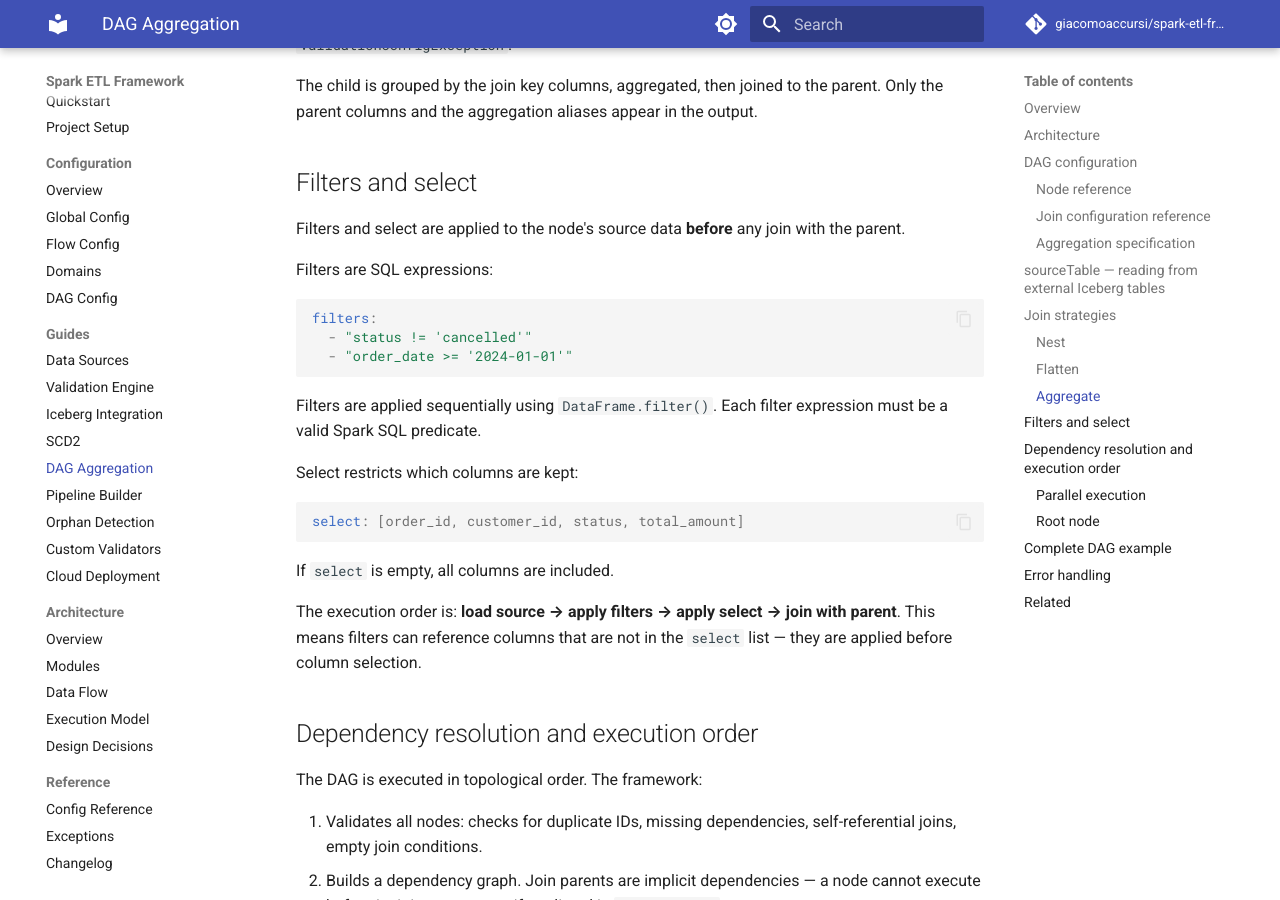
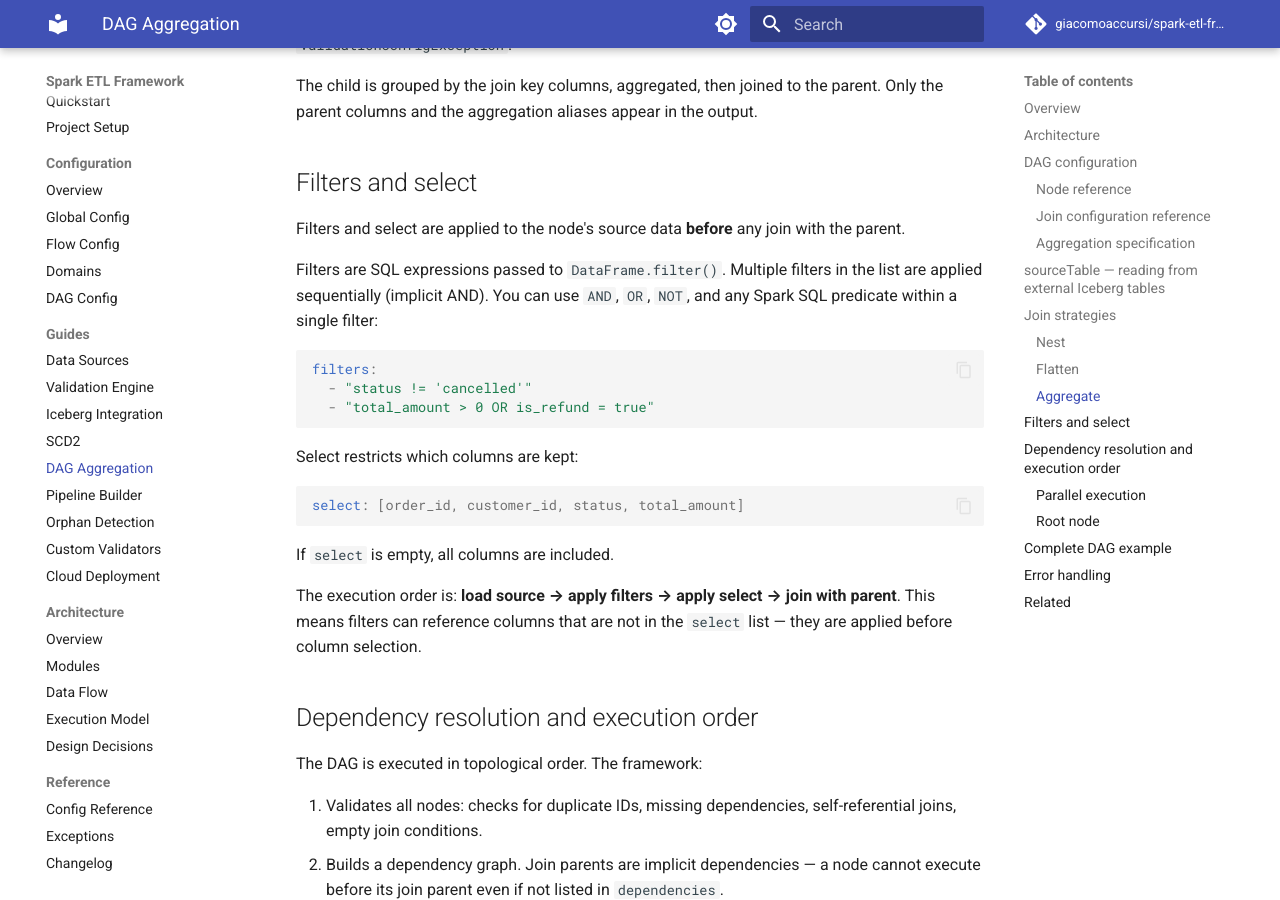
Before and after one commit to giacomoaccursi/Floe, an MkDocs documentation site: the page built from site-docs/guides/dag-aggregation.md, in a window 1280 px wide and 900 px high, scrolled down 6413 px. Built offline with MkDocs 1.6.1 and Material for MkDocs 9.7.7, drawn with Linux system fonts in a browser that asks for light colours; comment, search, counter and statistics services are not loaded.

Commit message:
docs(dag): show OR in filter example

````diff
--- a/site-docs/guides/dag-aggregation.md
+++ b/site-docs/guides/dag-aggregation.md
@@ -224,15 +224,13 @@ The child is grouped by the join key columns, aggregated, then joined to the par
 
 Filters and select are applied to the node's source data **before** any join with the parent.
 
-Filters are SQL expressions:
+Filters are SQL expressions passed to `DataFrame.filter()`. Multiple filters in the list are applied sequentially (implicit AND). You can use `AND`, `OR`, `NOT`, and any Spark SQL predicate within a single filter:
 
 ```yaml
 filters:
   - "status != 'cancelled'"
-  - "order_date >= '2024-01-01'"
+  - "total_amount > 0 OR is_refund = true"
 ```
-
-Filters are applied sequentially using `DataFrame.filter()`. Each filter expression must be a valid Spark SQL predicate.
 
 Select restricts which columns are kept:
 
````
